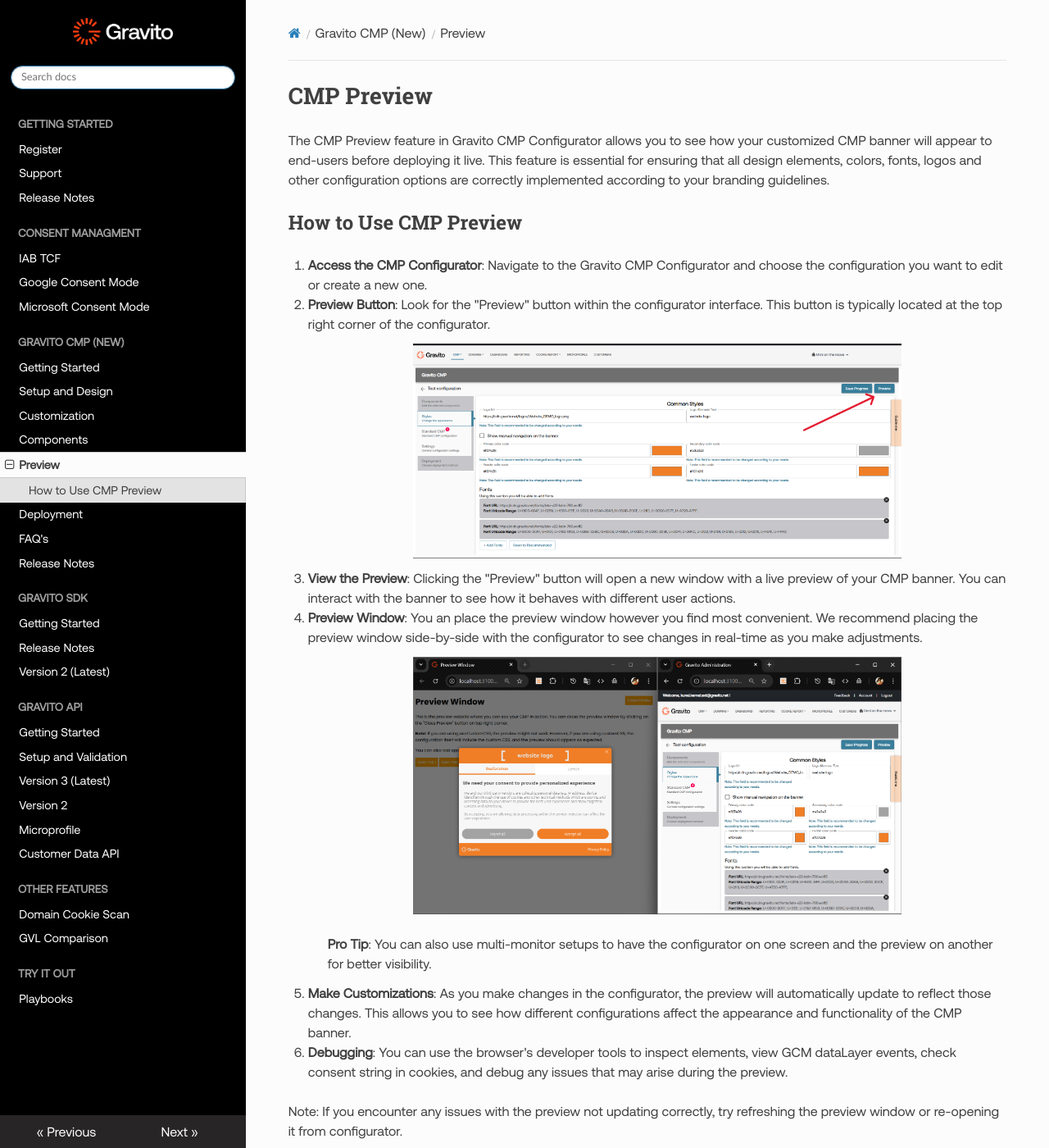
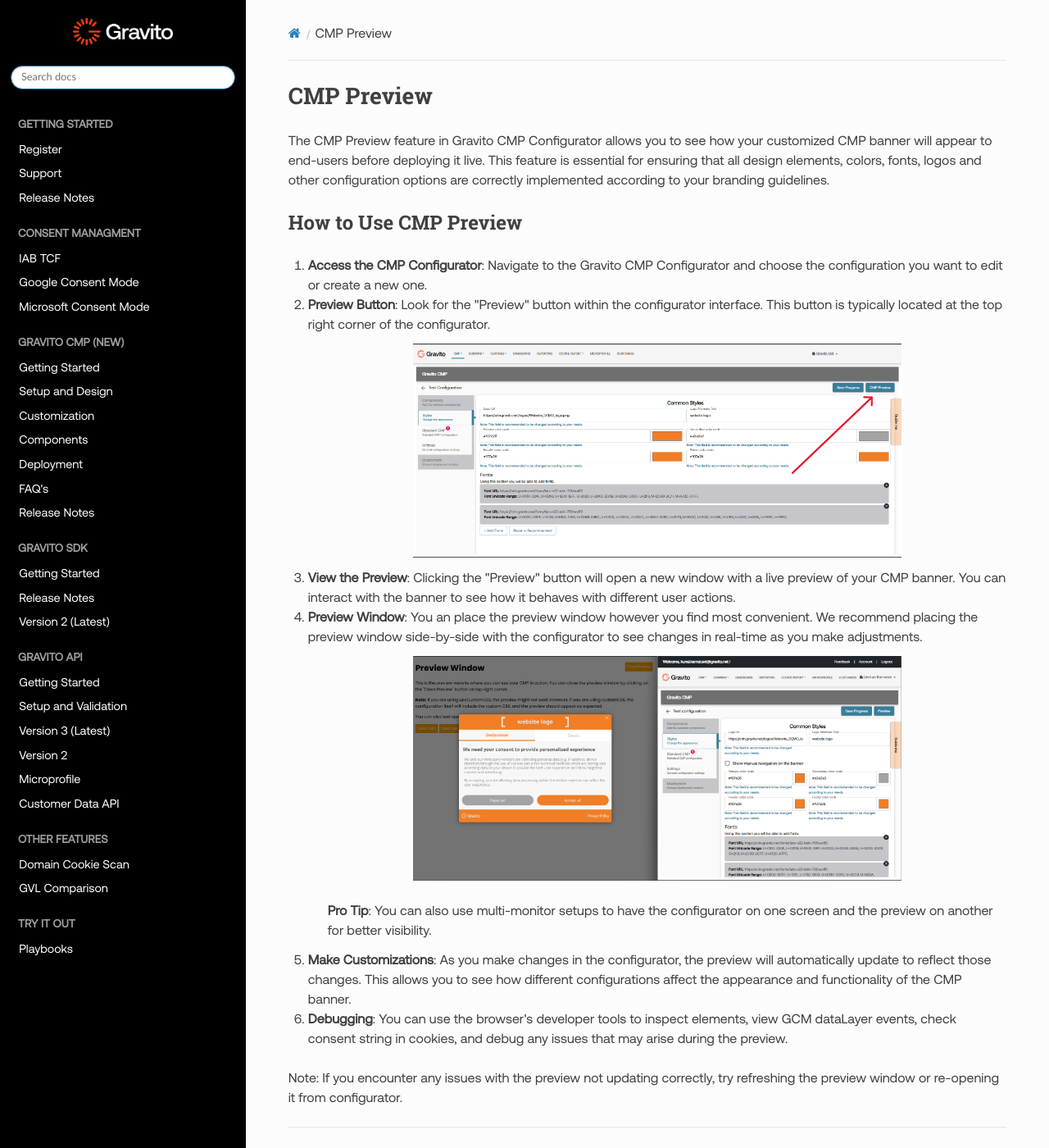
Before and after one commit to GravitoLtd/gravitoltd.github.io, an MkDocs documentation site: the page built from docs/Gravito_V6_CMP/Components/preview.md, in a window 1280 px wide and 1400 px high. Shown: the whole window at 82% size. Built offline with MkDocs 1.6.1, drawn with Linux system fonts in a browser that asks for light colours; nearby versions of some CDN libraries; comment, search, counter and statistics services are not loaded.

Commit message:
repositioning preview document

```diff
--- a/docs/Gravito_V6_CMP/Preview.md
+++ b/docs/Gravito_V6_CMP/Components/preview.md
@@ -5,10 +5,10 @@
 ## How to Use CMP Preview
 1. **Access the CMP Configurator**: Navigate to the Gravito CMP Configurator and choose the configuration you want to edit or create a new one.
 2. **Preview Button**: Look for the "Preview" button within the configurator interface. This button is typically located at the top right corner of the configurator.
-    ![](./img/preview_button.png)
+    ![](../img/preview_button.png)
 3. **View the Preview**: Clicking the "Preview" button will open a new window with a live preview of your CMP banner. You can interact with the banner to see how it behaves with different user actions.
 4. **Preview Window**: You an place the preview window however you find most convenient. We recommend placing the preview window side-by-side with the configurator to see changes in real-time as you make adjustments.
-    ![](./img/preview_window.png)
+    ![](../img/preview_window.png)
 >**Pro Tip**: You can also use multi-monitor setups to have the configurator on one screen and the preview on another for better visibility.
 5. **Make Customizations**: As you make changes in the configurator, the preview will automatically update to reflect those changes. This allows you to see how different configurations affect the appearance and functionality of the CMP banner.
 6. **Debugging**: You can use the browser's developer tools to inspect elements, view GCM dataLayer events, check consent string in cookies, and debug any issues that may arise during the preview.
--- a/mkdocs.yml
+++ b/mkdocs.yml
@@ -35,7 +35,6 @@
       - Setup and Design: 'Gravito_V6_CMP/Setup_and_Design.md'
       - Customization: 'Gravito_V6_CMP/Customization.md'
       - Components: 'Gravito_V6_CMP/Components.md'
-      - Preview: 'Gravito_V6_CMP/Preview.md'
       - Deployment: 'Gravito_V6_CMP/Deployment.md'
       - FAQ's: 'Gravito_V6_CMP/FAQ.md'
       - Release Notes: 'Gravito_V6_CMP/Release_Notes.md'
```
Also changed, not shown: docs/Gravito_V6_CMP/Setup_and_Design.md (+1 -1 lines), docs/Gravito_V6_CMP/img/preview_button.png, docs/Gravito_V6_CMP/img/preview_window.png.
